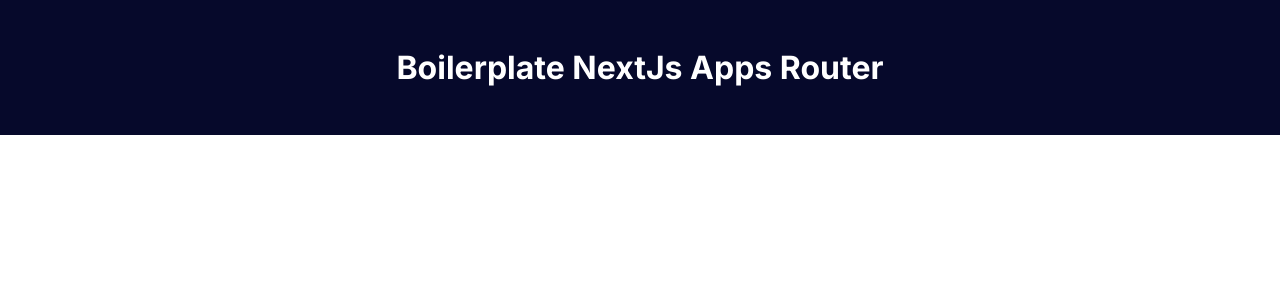
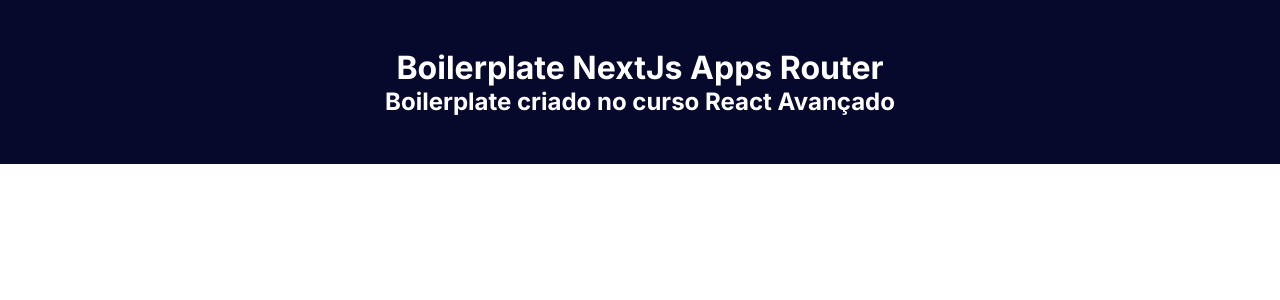
Before and after one commit to lucas-canellas/boilerplate-apps-router, a Next.js app: page / in a window 1280 px wide. Shown: the top 300 px of the page. Built offline with nearby package versions, Linux system fonts and the light colour scheme.

Commit message:
controls storybook

```diff
--- a/src/components/Main/index.tsx
+++ b/src/components/Main/index.tsx
@@ -1,8 +1,17 @@
 import * as S from './styles'
 
-const Main = () => (
+// interface MainProps {
+//   title: string;
+//   description: string
+// }
+
+const Main = ({
+  title = 'Boilerplate NextJs Apps Router',
+  description = 'Boilerplate criado no curso React Avançado'
+}) => (
   <S.Wrapper>
-    <h1>Boilerplate NextJs Apps Router</h1>
+    <h1>{title}</h1>
+    <h2>{description}</h2>
   </S.Wrapper>
 )
 
--- a/src/components/Main/stories.tsx
+++ b/src/components/Main/stories.tsx
@@ -5,7 +5,10 @@
 
 export default {
   title: 'Main',
-  component: Main
+  component: Main,
+  parameters: {
+    layout: 'fullscreen'
+  }
 } as Meta
 
 export const Default: StoryObj = {}
```
Also changed, not shown: 2 other files (tests, documents, lock files or other folders).
